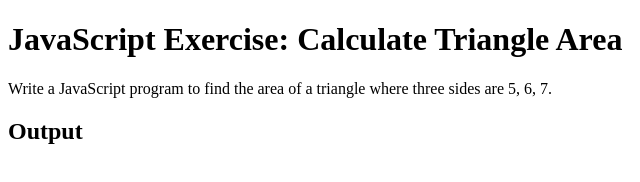
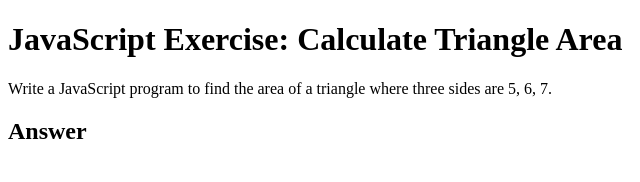
Before and after one commit to lindybner/js-triangle-area-calculation, a plain HTML site: page index.html in a window 1280 px wide. Shown: the full height of the page, 0-640 px from the left. Drawn offline with Linux system fonts and the light colour scheme.

Commit message:
Update index.html

```diff
--- a/index.html
+++ b/index.html
@@ -11,7 +11,7 @@
     <h1>JavaScript Exercise: Calculate Triangle Area</h1>
     <p>Write a JavaScript program to find the area of a triangle where three sides are 5, 6, 7.</p>
 
-    <h2>Output</h2>
+    <h2>Answer</h2>
     <div id="output"></div>
 
     <script src=""></script>
```
